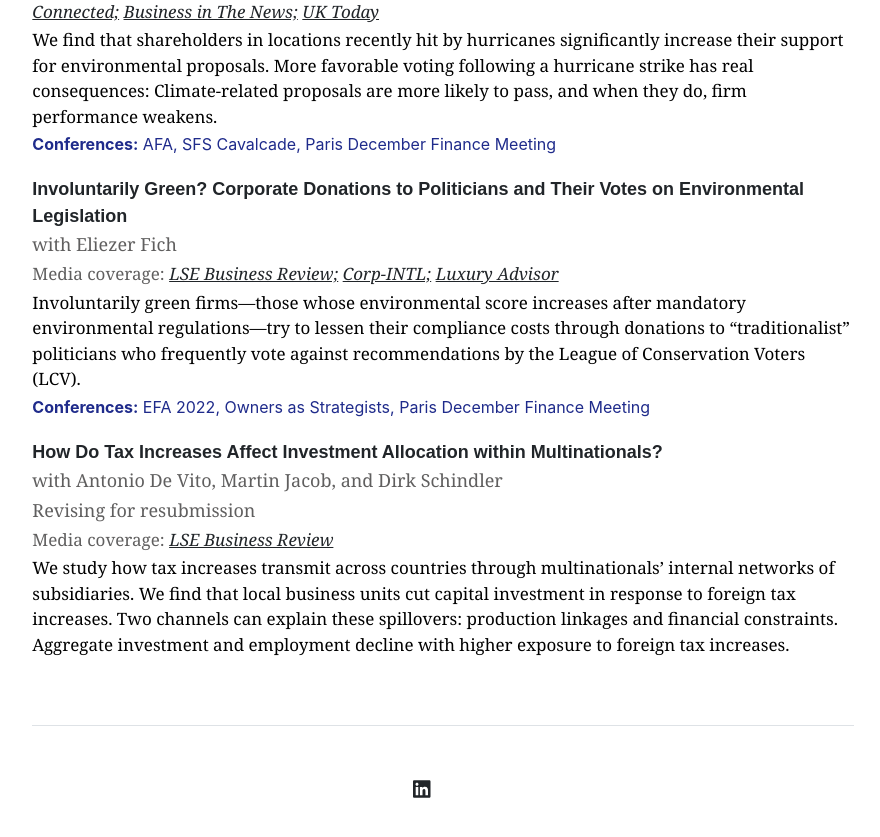
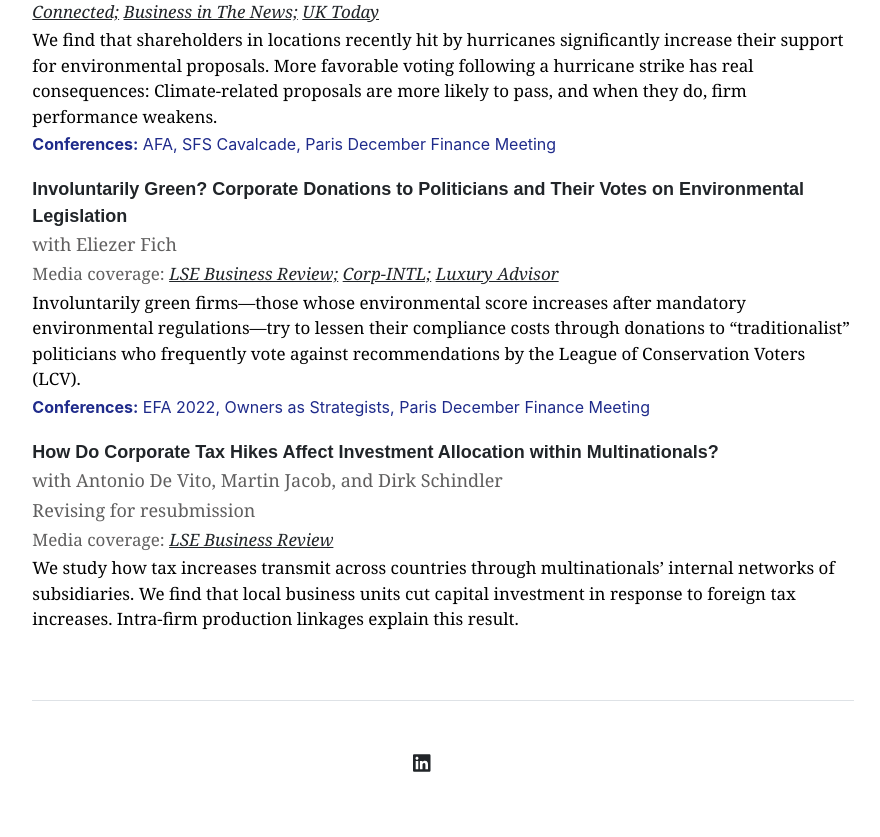
Before and after one commit to guosongxu/guosongxu.github.io, a Jekyll site: the page built from index.md, in a window 1280 px wide and 900 px high, scrolled down 1418 px. Shown: the top 837 px of the window, without its empty margins (197-1077 px from the left). Built offline with Jekyll 4.4.1, drawn with Linux system fonts in a browser that asks for light colours.

Commit message:
Update home.html

```diff
--- a/_layouts/home.html
+++ b/_layouts/home.html
@@ -49,11 +49,11 @@ layout: default
     <p style="font-family:georgia;font-size:17px;margin-bottom:3px">Involuntarily green firms—those whose environmental score increases after mandatory environmental regulations—try to lessen their compliance costs through donations to “traditionalist” politicians who frequently vote against recommendations by the League of Conservation Voters (LCV). </p>
     <p style="font-size:16px;margin-bottom:20px;color:#1F2B8B"><strong>Conferences:</strong> EFA 2022, Owners as Strategists, Paris December Finance Meeting</p>
 
-    <p style="font-family:arial, 'MS Sans Serif', arial;font-size:18px;margin-bottom:1px;"><a rel="noreferrer noopener" aria-label=" (opens in a new tab)" href="https://papers.ssrn.com/sol3/papers.cfm?abstract_id=3643481" target="_blank" style="text-decoration:none;"><strong>How Do Tax Increases Affect Investment Allocation within Multinationals?</strong></a></p>
+    <p style="font-family:arial, 'MS Sans Serif', arial;font-size:18px;margin-bottom:1px;"><a rel="noreferrer noopener" aria-label=" (opens in a new tab)" href="https://papers.ssrn.com/sol3/papers.cfm?abstract_id=3643481" target="_blank" style="text-decoration:none;"><strong>How Do Corporate Tax Hikes Affect Investment Allocation within Multinationals?</strong></a></p>
     <p style="font-family:georgia;font-size:18px;margin-bottom:3px;color:#605F5F">with Antonio De Vito, Martin Jacob, and Dirk Schindler</p>
     <p style="font-family:georgia;font-size:18px;margin-bottom:3px;color:#605F5F">Revising for resubmission</p>
     <p style="font-family:georgia;font-size:17px;margin-bottom:3px;color:#605F5F">Media coverage:&nbsp;<em><a rel="noreferrer noopener" href="https://blogs.lse.ac.uk/businessreview/2020/09/01/the-impact-of-austerity-policies-in-a-country-can-be-felt-across-its-borders/" target="_blank">LSE Business Review</a></em> </p>
-    <p style="font-family:georgia;font-size:17px;margin-bottom:20px">We study how tax increases transmit across countries through multinationals’ internal networks of subsidiaries. We find that local business units cut capital investment in response to foreign tax increases. Two channels can explain these spillovers: production linkages and financial constraints. Aggregate investment and employment decline with higher exposure to foreign tax increases. </p>
+    <p style="font-family:georgia;font-size:17px;margin-bottom:20px">We study how tax increases transmit across countries through multinationals’ internal networks of subsidiaries. We find that local business units cut capital investment in response to foreign tax increases. Intra-firm production linkages explain this result. </p>
 
   </div>
 </div>
```
